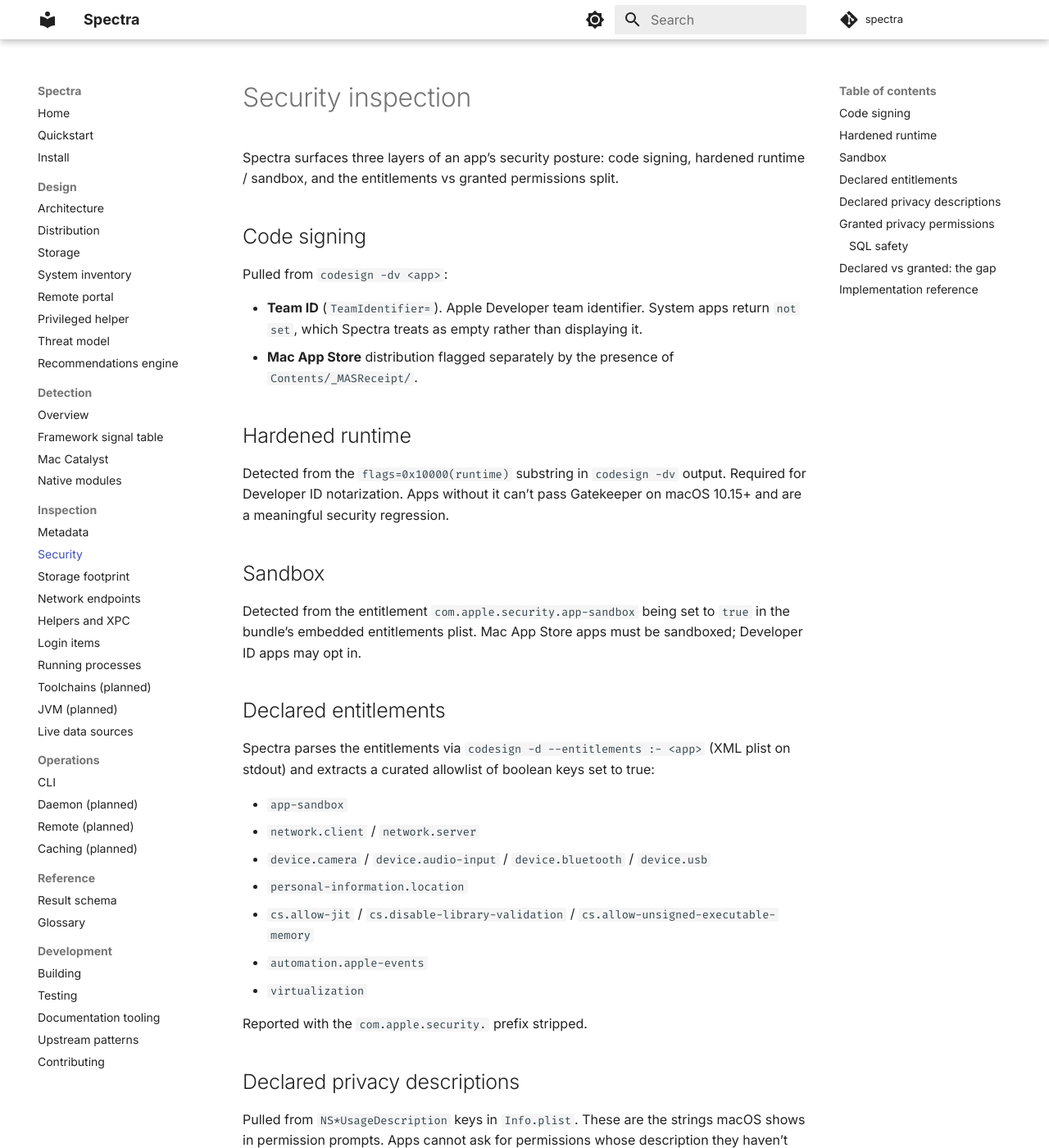
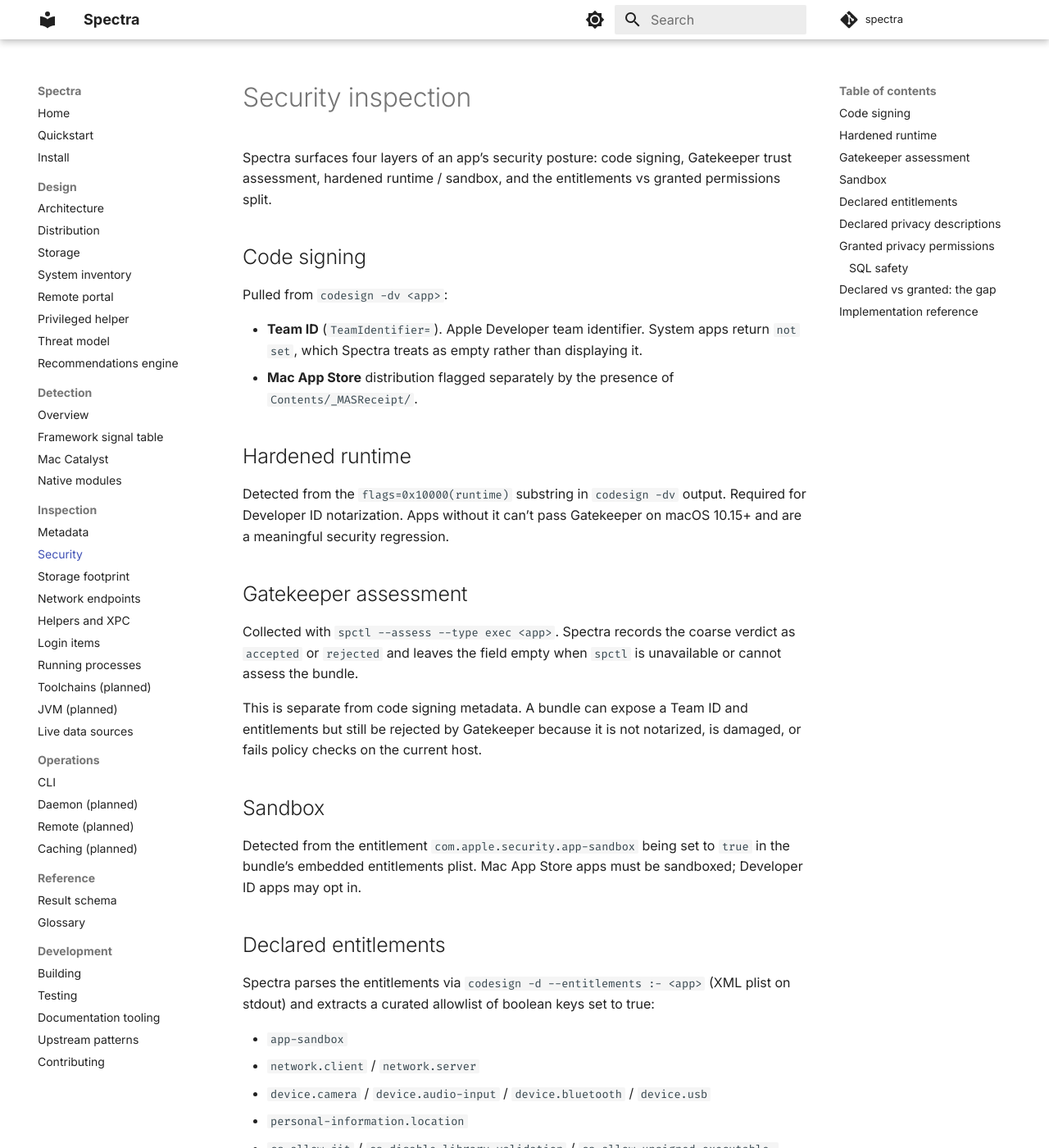
Before and after one commit to kaeawc/spectra, an MkDocs documentation site: the page built from docs/inspection/security.md, in a window 1280 px wide and 1400 px high. Shown: the whole window at 82% size. Built offline with MkDocs 1.6.1 and Material for MkDocs 9.7.7, drawn with Linux system fonts in a browser that asks for light colours; comment, search, counter and statistics services are not loaded; some of the changed text lies outside the part shown.

Commit message:
Document Gatekeeper status output

```diff
--- a/docs/inspection/security.md
+++ b/docs/inspection/security.md
@@ -1,8 +1,8 @@
 # Security inspection
 
-Spectra surfaces three layers of an app's security posture: code
-signing, hardened runtime / sandbox, and the entitlements vs granted
-permissions split.
+Spectra surfaces four layers of an app's security posture: code
+signing, Gatekeeper trust assessment, hardened runtime / sandbox, and
+the entitlements vs granted permissions split.
 
 ## Code signing
 
@@ -20,6 +20,16 @@ Detected from the `flags=0x10000(runtime)` substring in
 `codesign -dv` output. Required for Developer ID notarization. Apps
 without it can't pass Gatekeeper on macOS 10.15+ and are a meaningful
 security regression.
+
+## Gatekeeper assessment
+
+Collected with `spctl --assess --type exec <app>`. Spectra records the
+coarse verdict as `accepted` or `rejected` and leaves the field empty
+when `spctl` is unavailable or cannot assess the bundle.
+
+This is separate from code signing metadata. A bundle can expose a Team
+ID and entitlements but still be rejected by Gatekeeper because it is
+not notarized, is damaged, or fails policy checks on the current host.
 
 ## Sandbox
 
@@ -120,6 +130,7 @@ will flag in the future as a permission-vs-declaration mismatch.
 
 `internal/detect/detect.go`:
 - `readSigning(appPath)` — team ID + hardened runtime
+- `readGatekeeperStatus(appPath)` — Gatekeeper accepted / rejected
 - `readEntitlements(appPath)` — declared entitlements
 - `readPrivacyDescriptions(appPath)` — `NS*UsageDescription`
 - `scanGrantedPermissions(bundleID)` — TCC reads
```
Also changed, not shown: docs/inspection/live-data-sources.md (+1 -1 lines), docs/reference/result-schema.md (+1 -0 lines).
